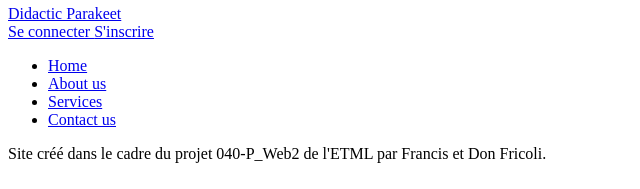
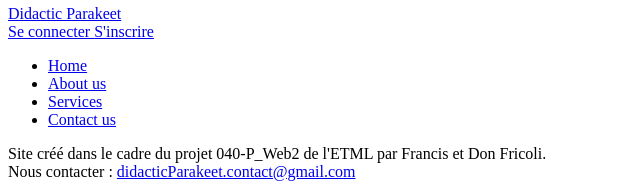
Before and after one commit to Lothindir/didactic-parakeet, a Symfony app: template templates/base.html.twig in a window 1280 px wide; the page is wider, and only the part inside the window is pictured. Shown: the part 1595-1784 px from the top of that part, without its empty margins (0-640 px from the left). Before the commit the page ends 1758 px from the top of that part, so only its background shows below. Run offline with Twig, Linux system fonts and the light colour scheme; the template is opened without the code that fills it, so the values that code supplies are empty; some libraries are stand-ins or nearby versions.

Commit message:
Fixed footer and nav
chnage log

```diff
--- a/assets/css/app.css
+++ b/assets/css/app.css
@@ -11,5 +11,5 @@
 }
 
 .nav-item:hover {
-    @apply bg-red-600 text-yellow-parakeet-light;
+    @apply bg-red-600;
 }
--- a/templates/partials/footer.html.twig
+++ b/templates/partials/footer.html.twig
@@ -1,7 +1,11 @@
-<footer class="w-full h-20 bg-black border-t-2 border-black z-10 text-white flex content-center items-center">
+<footer class="w-full h-20 bg-black z-10 text-white flex flex-col justify-center items-center">
 
         <div>
             Site créé dans le cadre du projet 040-P_Web2 de l'ETML par Francis et Don Fricoli.
         </div>
+        <div>
+                Nous contacter :
+            <a href="mailto:didacticParakeet.contact@gmail.com" class="hover:text-blue-parakeet"> didacticParakeet.contact@gmail.com</a>
+        </div>
 
 </footer>
--- a/templates/partials/header.html.twig
+++ b/templates/partials/header.html.twig
@@ -1,4 +1,4 @@
-<header class="bg-blue-parakeet p-2 z-10 h-30 fixed w-full md:pl-32 lg:pl-64 md:pr-10 lg:pr-20 flex items-center justify-between flex-wrap border-b-2 border-black">
+<header class="bg-blue-parakeet p-2 z-10 h-30 fixed w-full md:pl-32 lg:pl-64 md:pr-10 lg:pr-20 flex items-center justify-between flex-wrap border-b-2 border-blue-800">
     <a href="#">
         <div class="flex items-center flex-shrink-0 text-white mr-6">
             <img src="images/logo.png" alt="Notre petit perroquet" class="w-24">
--- a/templates/partials/nav.html.twig
+++ b/templates/partials/nav.html.twig
@@ -1,13 +1,13 @@
-<nav class="overflow-hidden bg-red-parakeet flex shadow md:w-32 lg:w-56 min-h-full top-0 bottom-0 fixed z-1 pt-30 pb-20 border-r-2 border-black">
+<nav class="overflow-hidden bg-red-parakeet flex shadow md:w-32 lg:w-56 min-h-full top-0 bottom-0 fixed z-1 pt-30 pb-20">
     <ul class="list-reset w-full text-white font-bold md:text-lg lg:text-2xl text-center">
         <li>
-            <a href="#" class="block p-4 bg-red-parakeet hover:bg-red-600 hover:text-yellow-parakeet-light">Home</a>
+            <a href="#" class="nav-item">Home</a>
         </li>
         <li>
-            <a href="#" class="block p-4 bg-red-parakeet hover:bg-red-600 hover:text-yellow-parakeet-light">About us</a>
+            <a href="#" class="nav-item">About us</a>
         </li>
         <li>
-            <a href="#" class="block p-4 bg-red-parakeet hover:bg-red-600 hover:text-yellow-parakeet-light">Services</a>
+            <a href="#" class="nav-item">Services</a>
         </li>
         <li>
             <a href="#" class="nav-item">Contact us</a>
```
